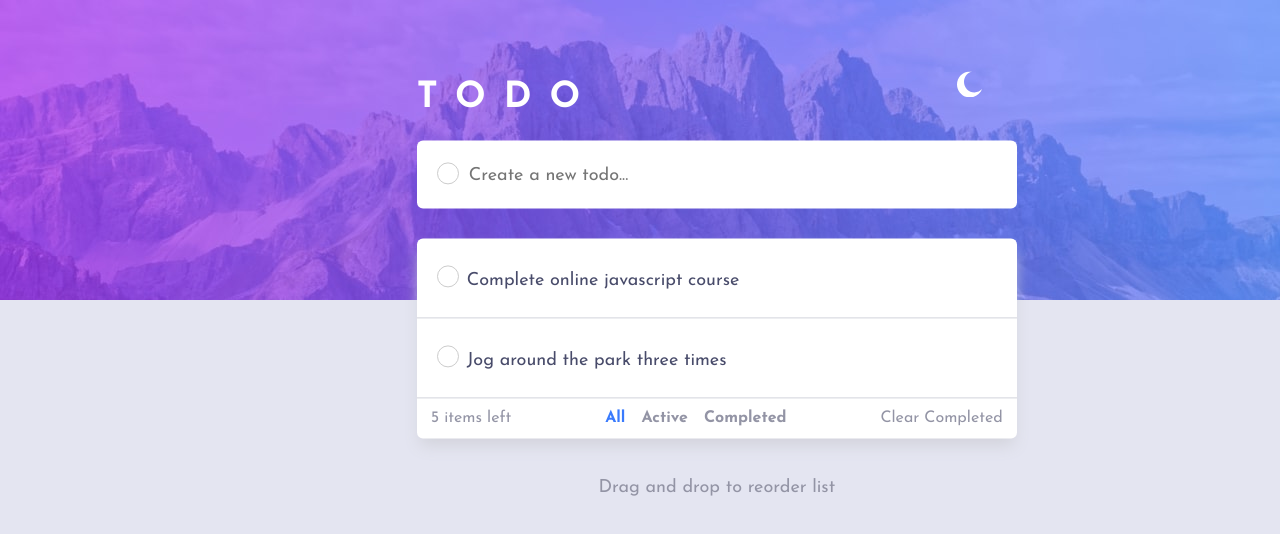
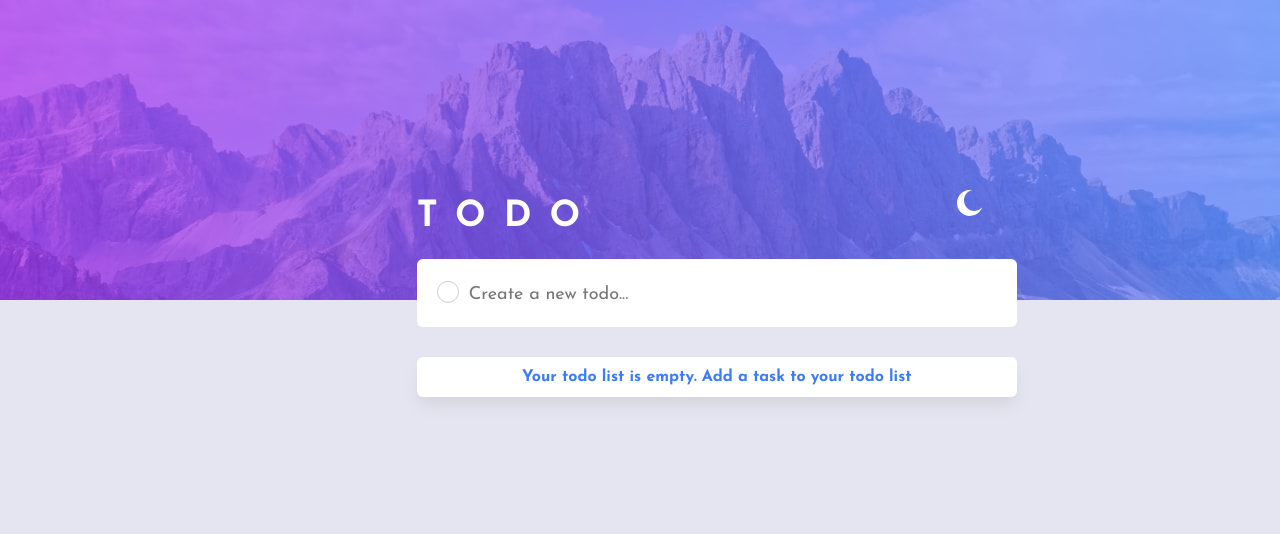
Before and after one commit to AnnaBai95/React-ToDoApp, a React (Create React App) app in the folder to-do/: page / in a window 1280 px wide. Shown: the top 534 px of the page. Built offline with nearby package versions, Linux system fonts and the light colour scheme.

Commit message:
Add task
Add the functionality to a a new task to an array and then display those task from the array. Also handled what would be displayed if there is not task in the list

```diff
--- a/to-do/src/components/EntryBar.js
+++ b/to-do/src/components/EntryBar.js
@@ -1,6 +1,23 @@
 import '../styles/entrybar.css';
+import { useState } from 'react';
 
-export default function EntryBar() {
+export default function EntryBar({ onAddTask }) {
+
+    const [taskInput, setTaskInput] = useState('');
+
+    const handleAddTask = () => {
+        if (taskInput.trim() != '') {
+            onAddTask(taskInput);
+            setTaskInput('');
+        }
+    };
+
+    const handleEnterKeyUp = (e) => {
+        if (e.key == "Enter") {
+            handleAddTask();
+        }
+    }
+
     return (
         <div className="input-group">
             <div className="rounded-check">
@@ -8,7 +25,10 @@ export default function EntryBar() {
                 <label htmlFor="allcheck"></label>
             </div>
 
-            <input type="text" placeholder="Create a new todo..." className="input-box"></input>
+            <input type="text" placeholder="Create a new todo..." className="input-box"
+                value={taskInput}
+                onKeyUp={handleEnterKeyUp}
+                onChange={(e) => setTaskInput(e.target.value)}></input>
         </div>
 
     );
--- a/to-do/src/components/List.js
+++ b/to-do/src/components/List.js
@@ -2,44 +2,48 @@ import '../styles/list.css';
 
 import CloseIcon from '../images/icon-cross.svg';
 
-export default function List() {
+export default function List({ tasks }) {
+
     return (
         <>
             <div className="list-box">
                 <div className="item-list">
-                    <div className="item">
+                    {tasks.map((task, index) => (
+                        <div className="item" key={index}>
                             <div className="flex-row center-align">
                                 <div className="rounded-check">
                                     <input type="checkbox" id="item1"></input>
                                     <label htmlFor="item1"></label>
                                 </div>
-                            <p className="task">Complete online javascript course</p>
+                                <p className="task">{task.newTask}</p>
                             </div>
                             <img src={CloseIcon} alt="Image of an x" className="close-icon" />
                         </div>
-                    <div className="item">
-                        <div className="flex-row center-align">
-                            <div className="rounded-check">
-                                <input type="checkbox" id="item2"></input>
-                                <label htmlFor="item2"></label>
-                            </div>
-                            <p className="task">Jog around the park three times</p>
 
-                        </div>
-                        <img src={CloseIcon} alt="Image of an x" className="close-icon" />
-                    </div>
+                    ))}
                 </div>
                 <div className="list-footer">
-                    <span>5 items left</span>
+                    {tasks.length > 0 ?
+                        <>
+                            <span>{tasks.length > 0 ? tasks.length : 0} items left</span>
                             <div className="flex-gap text-bold">
                                 <a className="active-link links">All</a>
                                 <a className="links">Active</a>
                                 <a className="links">Completed</a>
                             </div>
                             <a className="links">Clear Completed</a>
+                        </>
+                        :
+                        <p className='notify'>Your todo list is empty. Add a task to your todo list</p>
+                    }
                 </div>
+
             </div>
-            <p class="instructions">Drag and drop to reorder list</p>
+            {tasks.length > 0 ?
+                <p className="instructions">Drag and drop to reorder list</p>
+                :
+                ''
+            }
         </>
     );
 }
--- a/to-do/src/components/Todo.js
+++ b/to-do/src/components/Todo.js
@@ -5,7 +5,7 @@ import { useState } from 'react';
 
 export default function () {
 
-    const [tasks, setTasks] = useState(null);
+    const [tasks, setTasks] = useState([]);
 
     const handleAddTask = (newTask) => {
         setTasks([...tasks, { newTask, completed: false }]);
@@ -28,8 +28,8 @@ export default function () {
                     <h1>TODO</h1>
                     <div className="img-state"></div>
                 </div>
-                <EntryBar />
-                <List />
+                <EntryBar onAddTask={handleAddTask} />
+                <List tasks={tasks} />
             </div>
         </div>
     );
--- a/to-do/src/styles/list.css
+++ b/to-do/src/styles/list.css
@@ -68,3 +68,9 @@
 .close-icon{
     display: none;
 }
+
+.notify{
+    color: hsl(220, 98%, 61%);
+    font-weight: 700;
+    margin: auto;
+}
```
Lines whose indentation alone changed are shown as unchanged.
